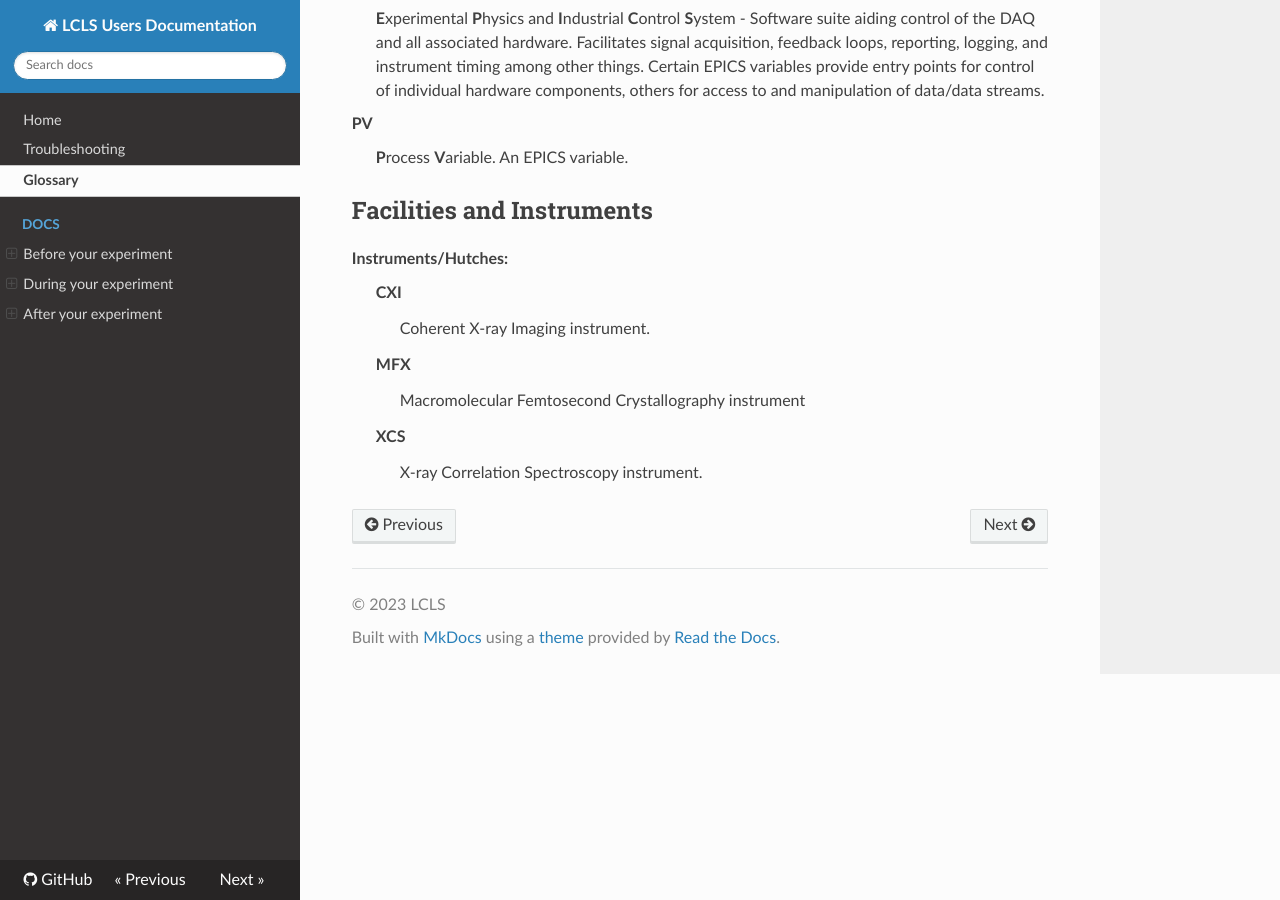
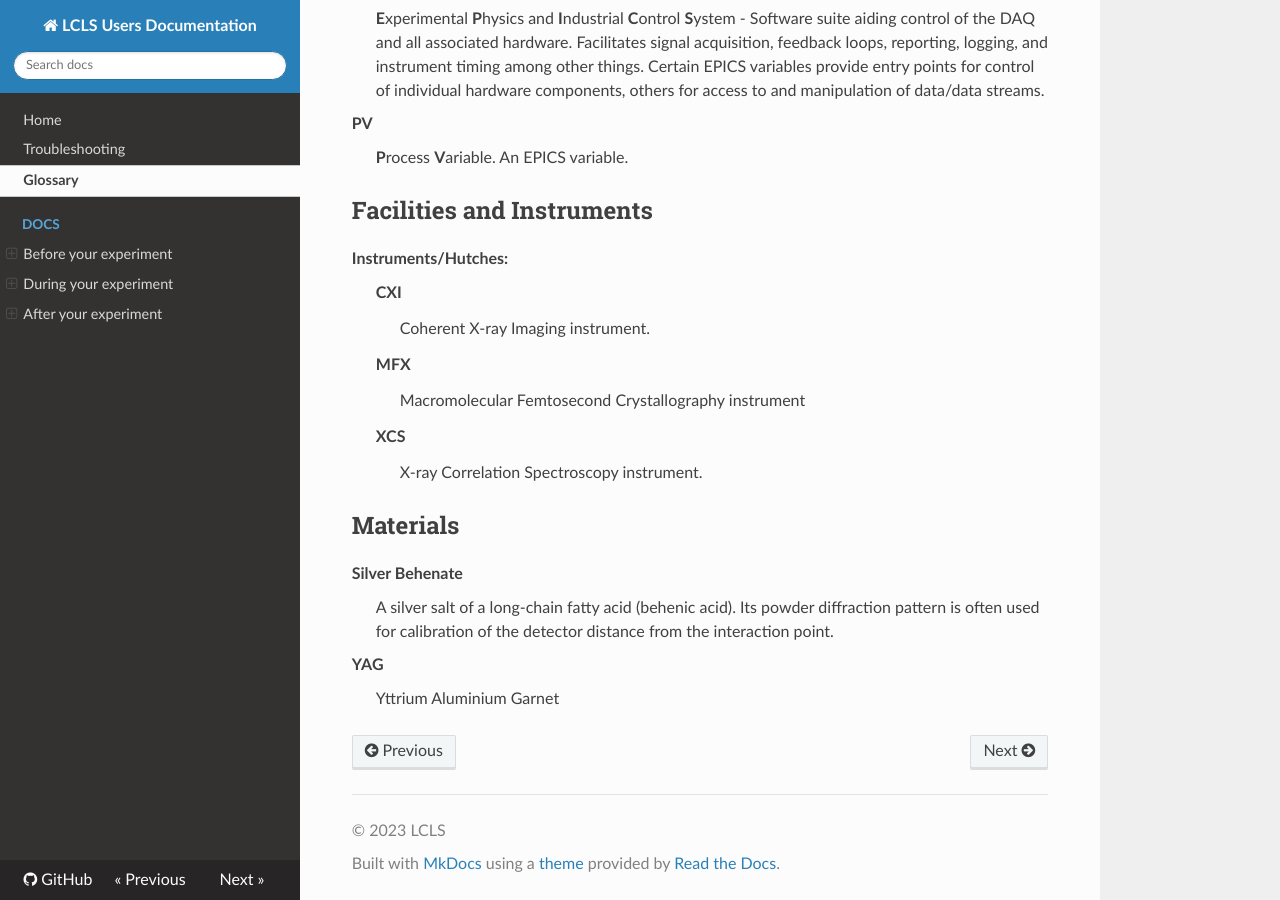
Before and after one commit to lcls-users/lcls-users, an MkDocs documentation site: the page built from docs/glossary.md, in a window 1280 px wide and 900 px high, scrolled down 576 px. Built offline with MkDocs 1.6.1, drawn with Linux system fonts in a browser that asks for light colours; nearby versions of some CDN libraries.

Commit message:
glossary changes

```diff
--- a/docs/glossary.md
+++ b/docs/glossary.md
@@ -30,3 +30,10 @@ Instruments/Hutches:
 
 	 XCS
 	 :    X-ray Correlation Spectroscopy instrument.
+
+## Materials
+Silver Behenate
+:    A silver salt of a long-chain fatty acid (behenic acid). Its powder diffraction pattern is often used for calibration of the detector distance from the interaction point.
+
+YAG
+:    Yttrium Aluminium Garnet
```
